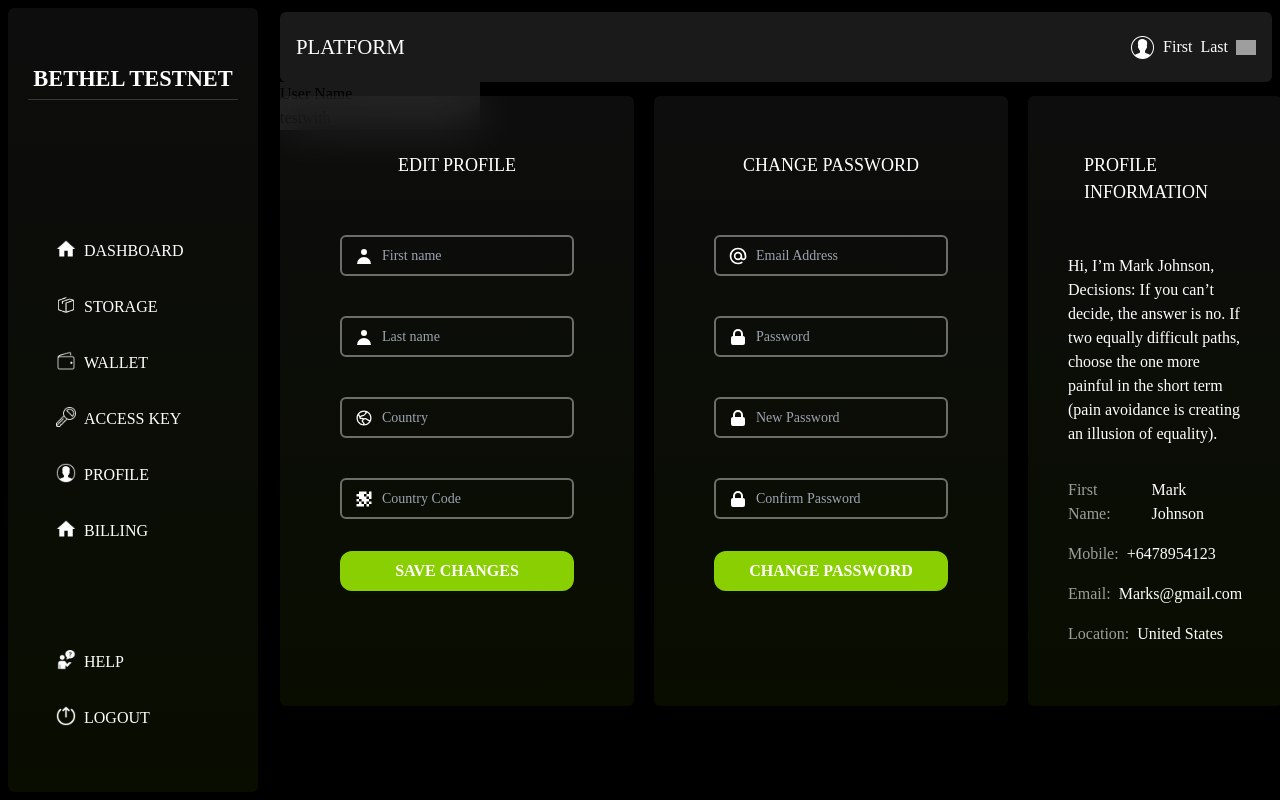
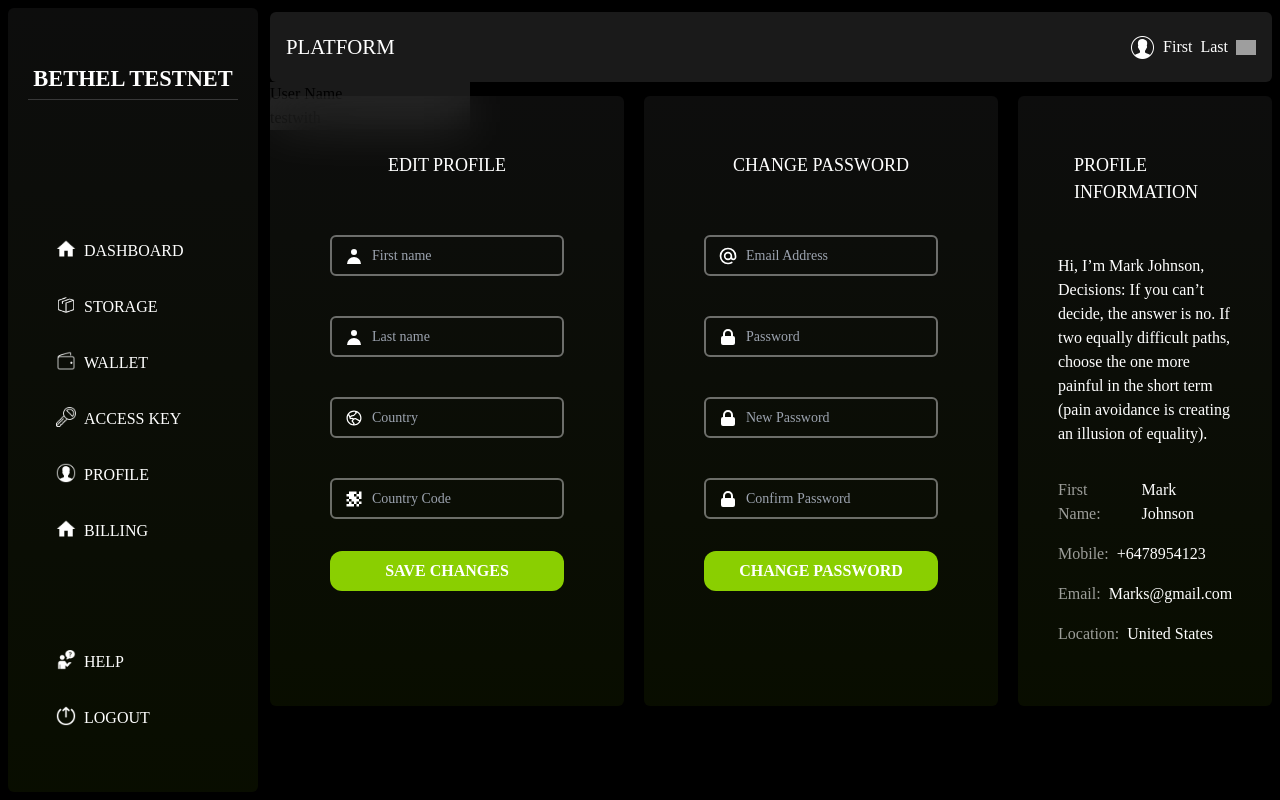
Before and after one commit to asindu99/bethel-dashboard-demo-react.js, a React (Create React App) app: page /dashboard/profile in a window 1280 px wide. Built offline with nearby package versions, Linux system fonts and the light colour scheme; grey boxes are pictures that could not be loaded; a web font is replaced by a local one.

Commit message:
makechanges

```diff
--- a/src/components/Dashboard-Profile.jsx
+++ b/src/components/Dashboard-Profile.jsx
@@ -4,7 +4,7 @@ function DashboardProfile() {
   return (
     <section>
       {/* Main profile content */}
-      <div className='flex flex-row gap-x-5'>
+      <div className='flex flex-row gap-x-5 pr-2'>
 
         {/* Edit profile section */}
 
--- a/src/components/Main-Content.jsx
+++ b/src/components/Main-Content.jsx
@@ -4,7 +4,6 @@ import SideBar from "./Side-Bar";
 import DashboardHome from "./Dashboard-Home";
 import DashboardStorage from "./Dashboard-Storage";
 import DashboardProfile from "./Dashboard-Profile";
-// import MiddleContex from "./Middle-Contex";
 
 
 function MainContent() {
@@ -14,7 +13,7 @@ function MainContent() {
         <SideBar />
         <Navbar />
 
-      <div className="pt-24 pl-[280px] w-full z-[100]">
+      <div className="pt-24 pl-[270px] w-full z-[100]">
 
 
         <Routes>
--- a/src/components/Nav-bar.jsx
+++ b/src/components/Nav-bar.jsx
@@ -11,7 +11,7 @@ function Navbar() {
   }
 
   return (
-    <div className='fixed top-3 pl-[280px] w-full px-2 '>
+    <div className='fixed top-3 pl-[270px] w-full px-2 '>
       {/* start-main nav bar */}
         <div className='relative flex backdrop-blur-xl bg-white/10
          w-full h-[70px] rounded-md text-white items-center px-4 justify-between'>
```
